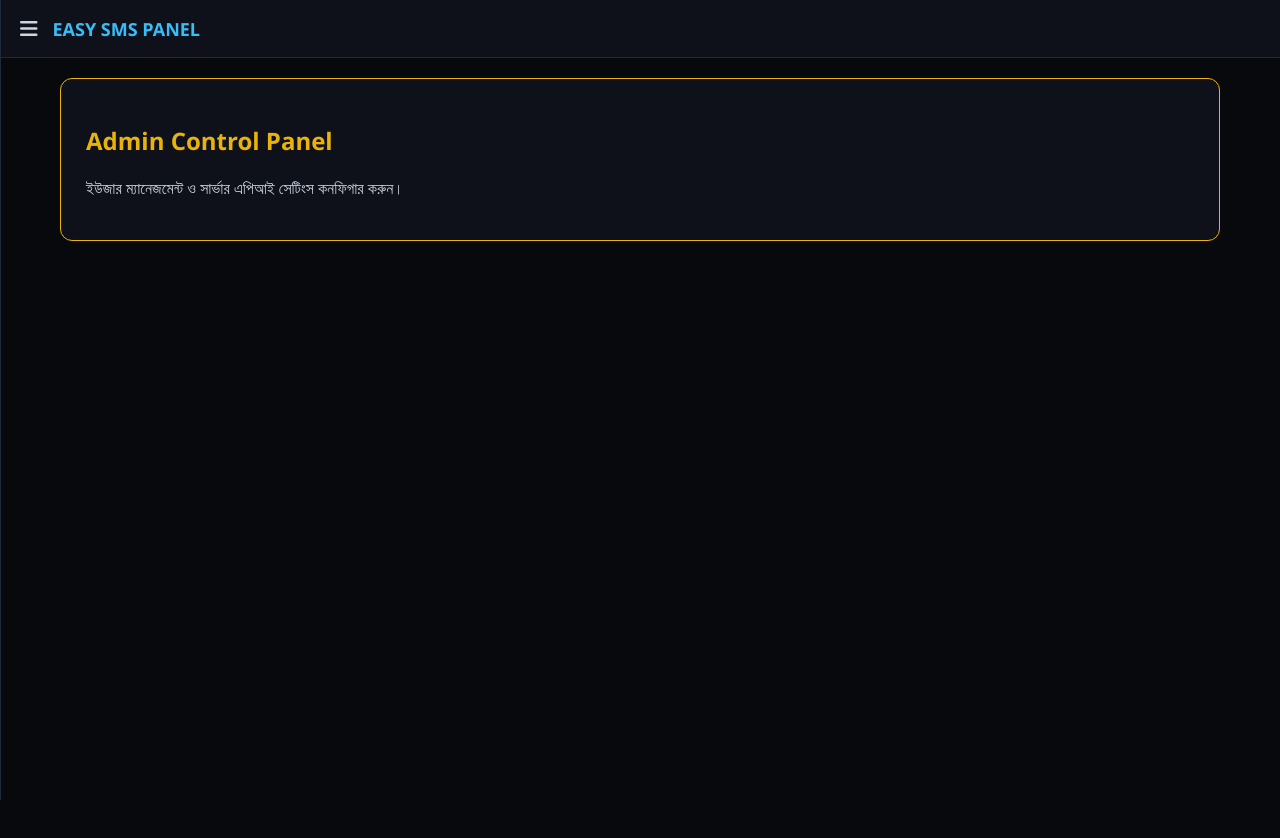
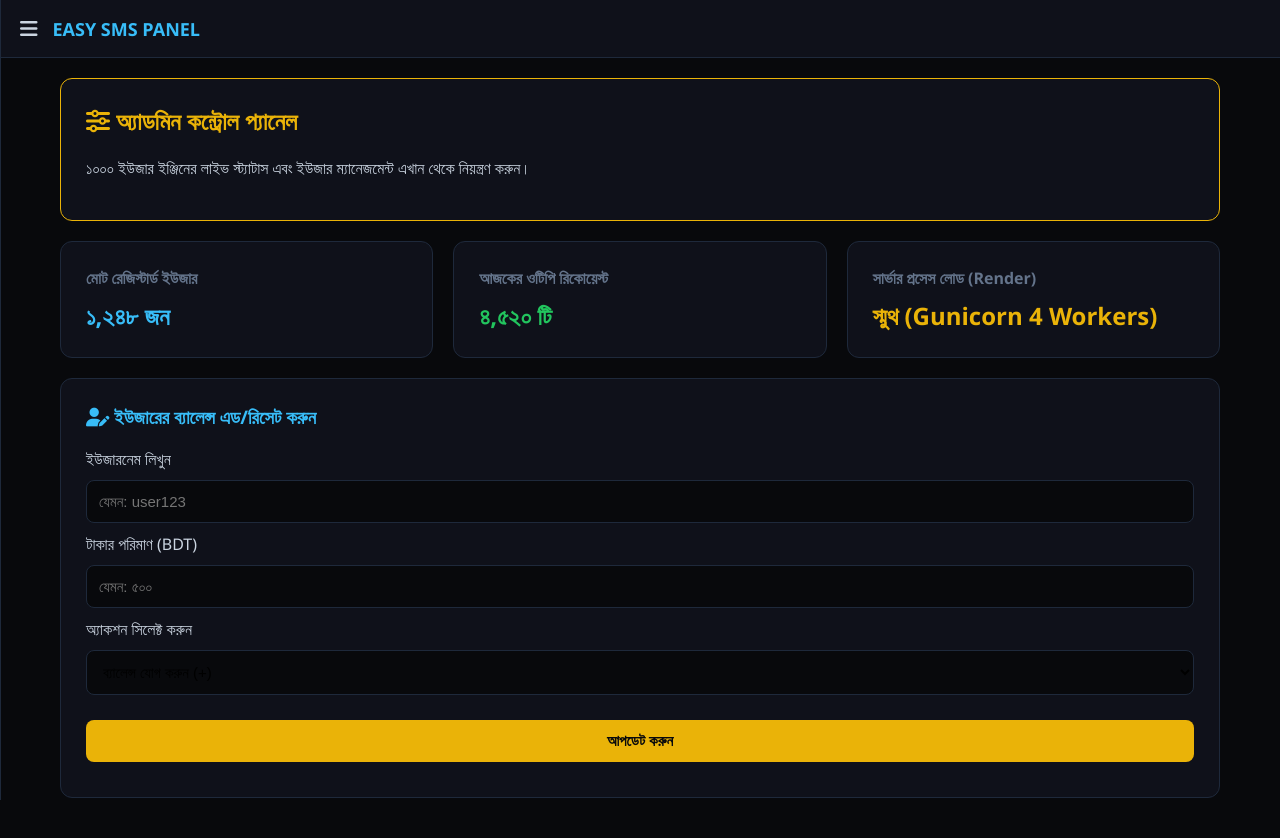
Before and after one commit to sohanurislamtohin33-spec/EASY--SMS--PANEL-, a Flask app: template templates/admin_dashboard.html in a window 1280 px wide. Before the commit the page ends 800 px from the top, so only its background shows below. Run offline with Flask 3, Linux system fonts and the light colour scheme; the template is opened without the code that fills it, so the values that code supplies are empty.

Commit message:
Update admin_dashboard.html

```diff
--- a/templates/admin_dashboard.html
+++ b/templates/admin_dashboard.html
@@ -1,7 +1,44 @@
 {% extends "base.html" %}
+{% block title %}Admin Panel - EASY SMS PANEL{% endblock %}
 {% block content %}
 <div class="card" style="border-color: #eab308;">
-    <h2 style="color: #eab308;">Admin Control Panel</h2>
-    <p>ইউজার ম্যানেজমেন্ট ও সার্ভার এপিআই সেটিংস কনফিগার করুন।</p>
+    <h2 style="color: #eab308; margin-top: 0;"><i class="fa-solid fa-sliders"></i> অ্যাডমিন কন্ট্রোল প্যানেল</h2>
+    <p>১০০০ ইউজার ইঞ্জিনের লাইভ স্ট্যাটাস এবং ইউজার ম্যানেজমেন্ট এখান থেকে নিয়ন্ত্রণ করুন।</p>
+</div>
+
+<!-- স্ট্যাটাস কার্ডস -->
+<div style="display: grid; grid-template-columns: repeat(auto-fit, minmax(250px, 1fr)); gap: 20px; margin-bottom: 20px;">
+    <div class="card" style="margin-bottom: 0;">
+        <h4 style="color: #64748b; margin: 0;">মোট রেজিস্টার্ড ইউজার</h4>
+        <h2 style="color: #38bdf8; margin: 10px 0 0 0;">১,২৪৮ জন</h2>
+    </div>
+    <div class="card" style="margin-bottom: 0;">
+        <h4 style="color: #64748b; margin: 0;">আজকের ওটিপি রিকোয়েস্ট</h4>
+        <h2 style="color: #22c55e; margin: 10px 0 0 0;">৪,৫২০ টি</h2>
+    </div>
+    <div class="card" style="margin-bottom: 0;">
+        <h4 style="color: #64748b; margin: 0;">সার্ভার প্রসেস লোড (Render)</h4>
+        <h2 style="color: #eab308; margin: 10px 0 0 0;">স্মুথ (Gunicorn 4 Workers)</h2>
+    </div>
+</div>
+
+<!-- ইউজার ব্যালেন্স এডিট ফর্ম -->
+<div class="card">
+    <h3 style="color: #38bdf8; margin-top: 0;"><i class="fa-solid fa-user-pen"></i> ইউজারের ব্যালেন্স এড/রিসেট করুন</h3>
+    <form method="POST" action="/admin/panel">
+        <label>ইউজারনেম লিখুন</label>
+        <input type="text" name="target_username" placeholder="যেমন: user123" required>
+
+        <label>টাকার পরিমাণ (BDT)</label>
+        <input type="number" name="amount" placeholder="যেমন: ৫০০" required>
+
+        <label>অ্যাকশন সিলেক্ট করুন</label>
+        <select name="action_type">
+            <option value="add">ব্যালেন্স যোগ করুন (+)</option>
+            <option value="set">ব্যালেন্স নির্দিষ্ট করুন (=)</option>
+        </select>
+
+        <button type="submit" style="background: #eab308; color: #08090c; margin-top: 15px;">আপডেট করুন</button>
+    </form>
 </div>
 {% endblock %}
```
